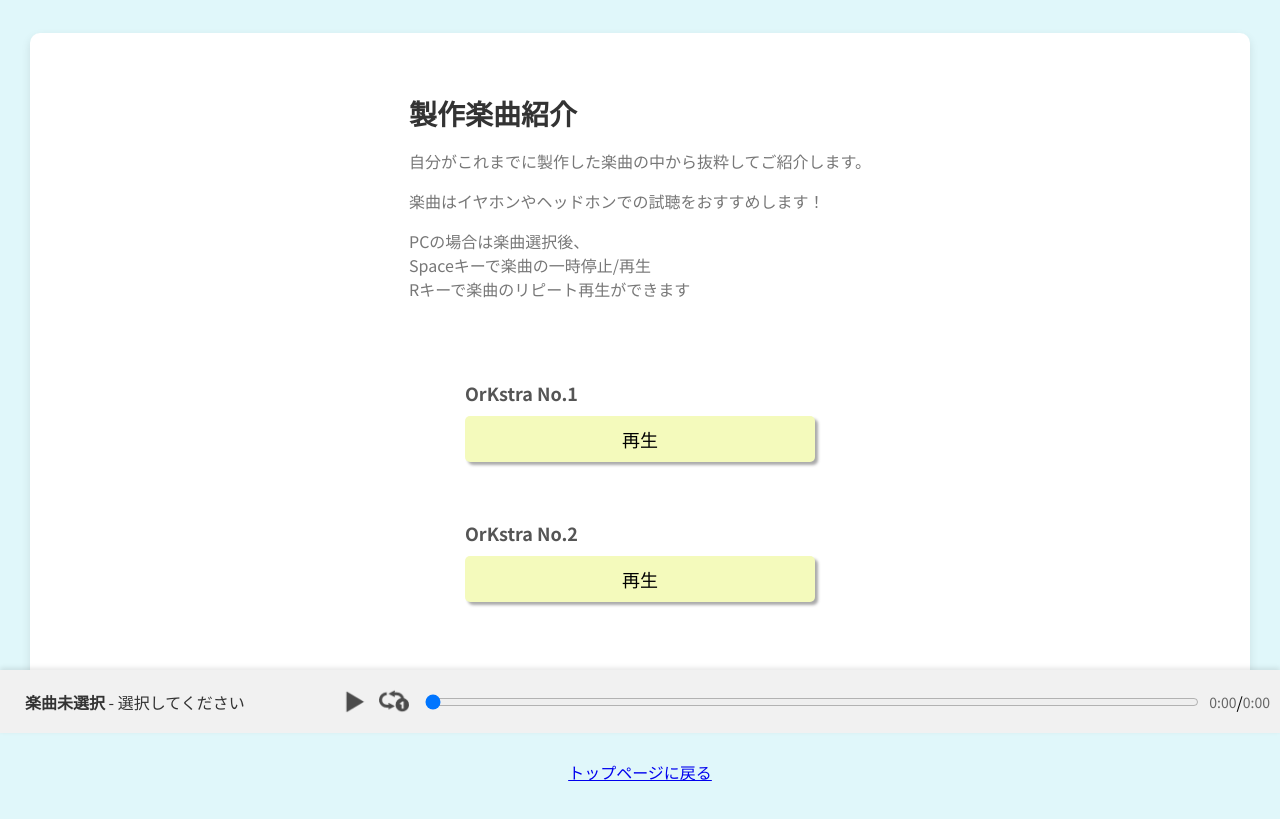
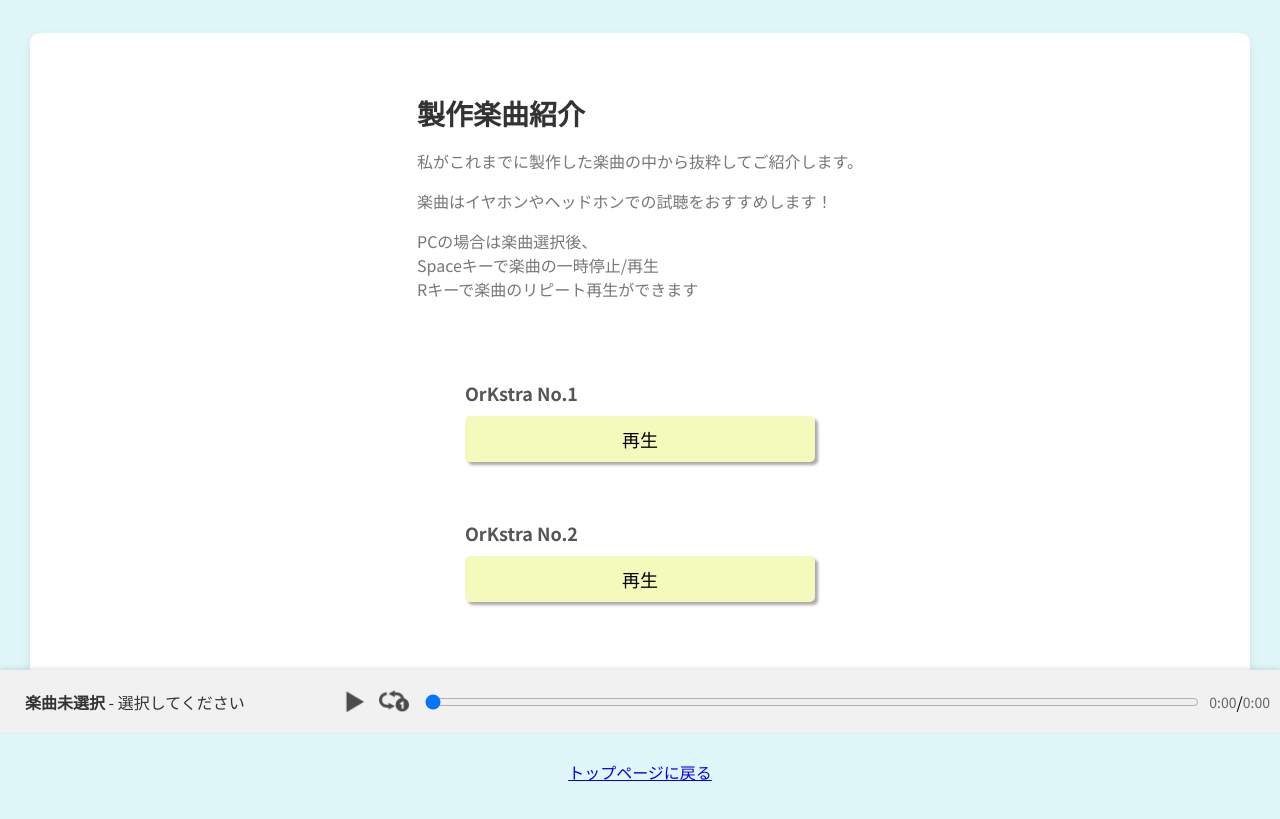
Before and after one commit to 439K/Portfolio_Prot, a plain HTML site: page content.html in a window 1280 px wide. Shown: the part 67-886 px from the top of the page. Drawn offline with Linux system fonts and the light colour scheme.

Commit message:
updated 2.1

```diff
--- a/content.html
+++ b/content.html
@@ -31,7 +31,7 @@
                 <div class="profile-details">
                     <h1>製作楽曲紹介</h1>
                     <p></p>
-                    <p>自分がこれまでに製作した楽曲の中から抜粋してご紹介します。</p>
+                    <p>私がこれまでに製作した楽曲の中から抜粋してご紹介します。</p>
                     <p>楽曲はイヤホンやヘッドホンでの試聴をおすすめします！</p>
                     <p>PCの場合は楽曲選択後、<br>Spaceキーで楽曲の一時停止/再生<br>Rキーで楽曲のリピート再生ができます</p>
                 </div>
```
Also changed, not shown: index.html (+4 -1 lines).
